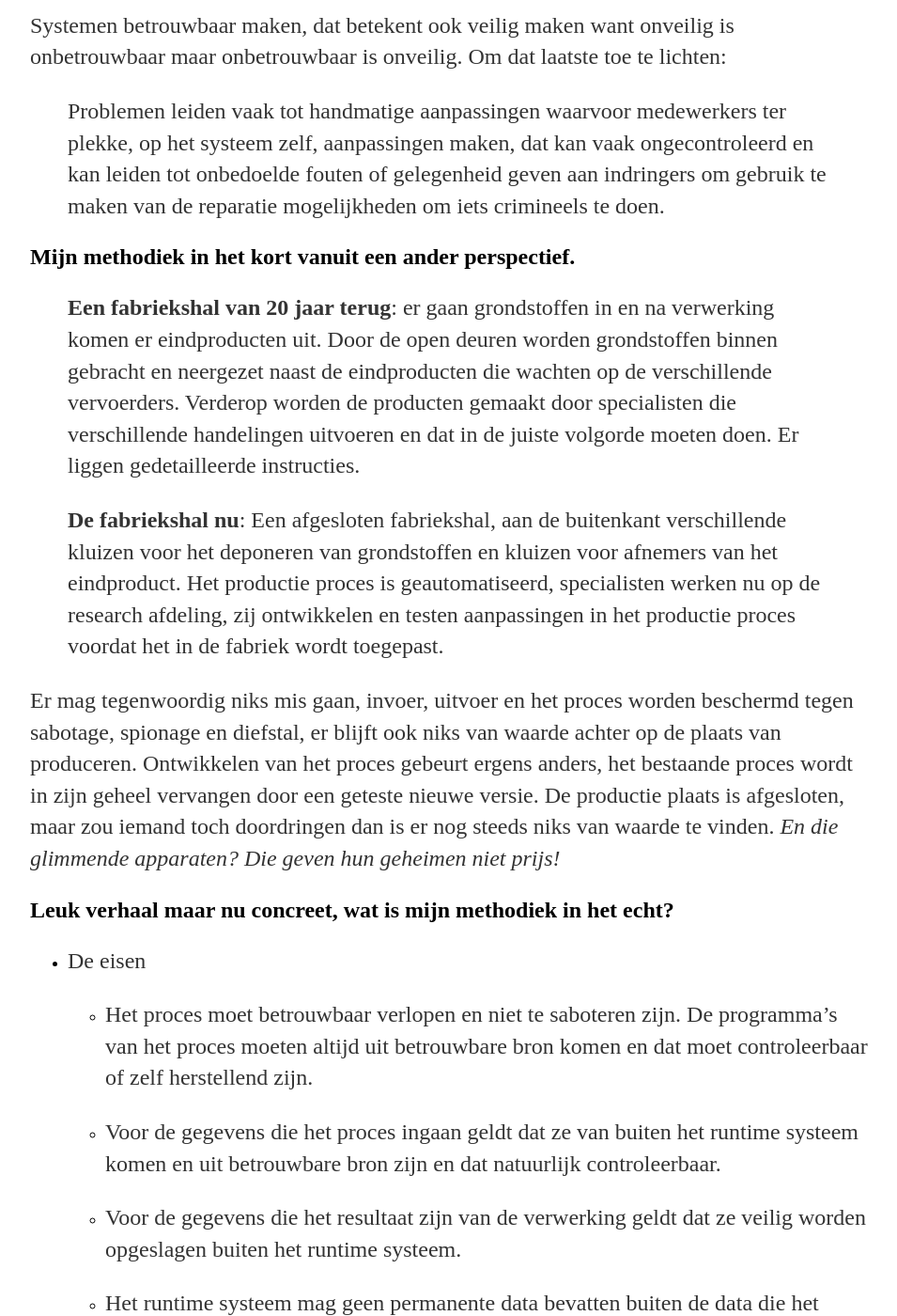
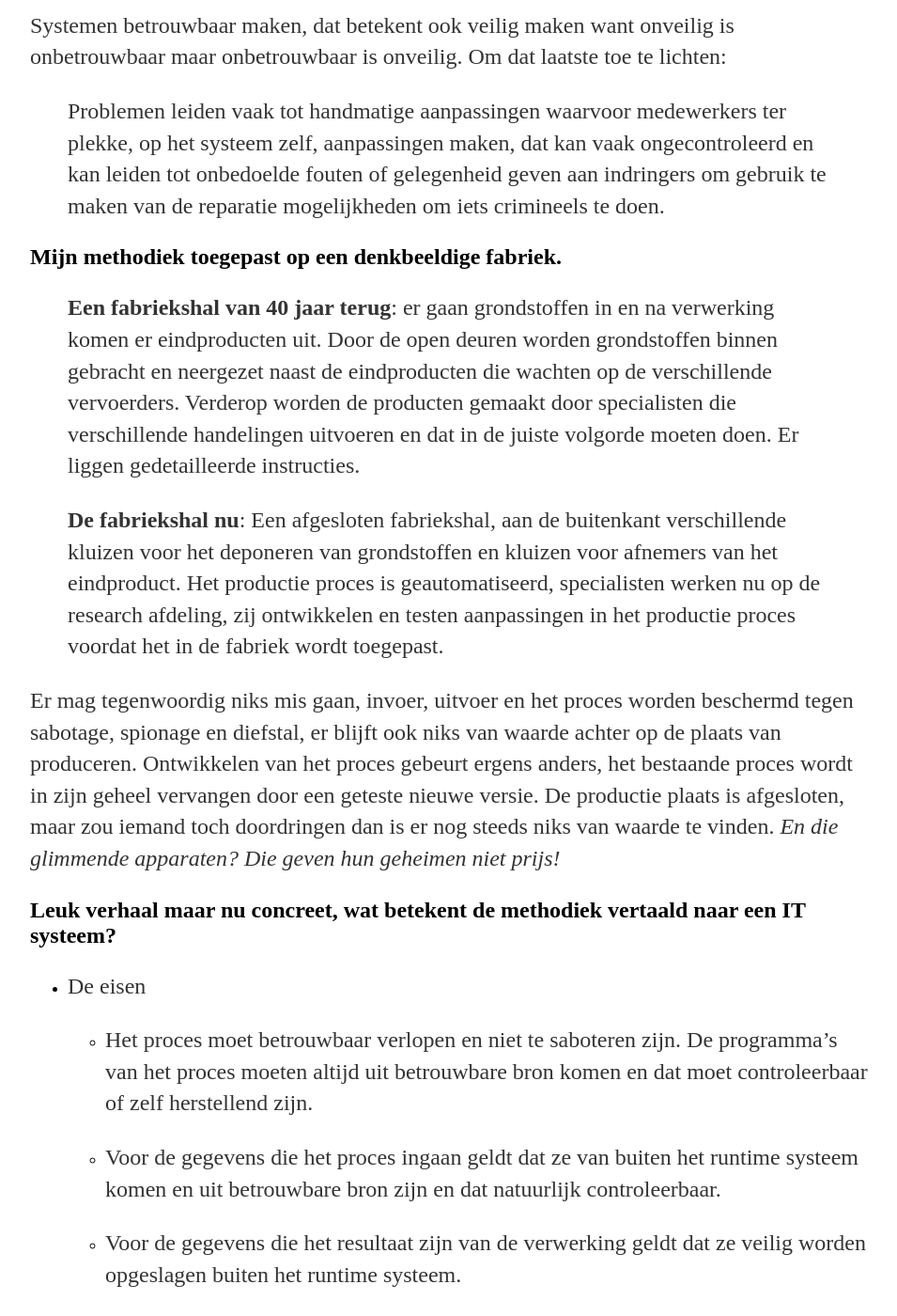
Before and after one commit to paedelm/paedelm.github.io, a Jekyll site: the page built from _posts/2021-04-23-Reden-van mijn-zelfstandigheid.md, in a window 1280 px wide and 1400 px high, scrolled down 593 px. Shown: the whole window at 94% size, without its empty margins (160-1115 px from the left). Built offline with Jekyll 4.4.1, drawn with Linux system fonts in a browser that asks for light colours; some of the changed text lies outside the part shown.

Commit message:
verschil metafoor en IT systeem

```diff
--- a/_posts/2021-04-23-Reden-van mijn-zelfstandigheid.md
+++ b/_posts/2021-04-23-Reden-van mijn-zelfstandigheid.md
@@ -13,13 +13,13 @@ date: 2020-04-22
   Systemen betrouwbaar maken, dat betekent ook veilig maken want onveilig is onbetrouwbaar maar onbetrouwbaar is onveilig. Om dat laatste toe te lichten:
   > Problemen leiden vaak tot handmatige aanpassingen waarvoor medewerkers ter plekke, op het systeem zelf, aanpassingen maken, dat kan vaak ongecontroleerd en kan leiden tot onbedoelde fouten of gelegenheid geven aan indringers om gebruik te maken van de reparatie mogelijkheden om iets crimineels te doen.
 
-## Mijn methodiek in het kort vanuit een ander perspectief.
-> **Een fabriekshal van 20 jaar terug**: er gaan grondstoffen in en na verwerking komen er eindproducten uit. Door de open deuren worden grondstoffen binnen gebracht en neergezet naast de eindproducten die wachten op de verschillende vervoerders. Verderop worden de producten gemaakt door specialisten die verschillende handelingen uitvoeren en dat in de juiste volgorde moeten doen. Er liggen gedetailleerde instructies.
+## Mijn methodiek toegepast op een denkbeeldige fabriek.
+> **Een fabriekshal van 40 jaar terug**: er gaan grondstoffen in en na verwerking komen er eindproducten uit. Door de open deuren worden grondstoffen binnen gebracht en neergezet naast de eindproducten die wachten op de verschillende vervoerders. Verderop worden de producten gemaakt door specialisten die verschillende handelingen uitvoeren en dat in de juiste volgorde moeten doen. Er liggen gedetailleerde instructies.
 
 > **De fabriekshal nu**: Een afgesloten fabriekshal, aan de buitenkant verschillende kluizen voor het deponeren van grondstoffen en kluizen voor afnemers van het eindproduct. Het productie proces is geautomatiseerd, specialisten werken nu op de research afdeling, zij ontwikkelen en testen aanpassingen in het productie proces voordat het in de fabriek wordt toegepast.
 
 Er mag tegenwoordig niks mis gaan, invoer, uitvoer en het proces worden beschermd tegen sabotage, spionage en diefstal, er blijft ook niks van waarde achter op de plaats van produceren. Ontwikkelen van het proces gebeurt ergens anders, het bestaande proces wordt in zijn geheel vervangen door een geteste nieuwe versie. De productie plaats is afgesloten, maar zou iemand toch doordringen dan is er nog steeds niks van waarde te vinden. _En die glimmende apparaten? Die geven hun geheimen niet prijs!_
-## Leuk verhaal maar nu concreet, wat is mijn methodiek in het echt?
+## Leuk verhaal maar nu concreet, wat betekent de methodiek vertaald naar een IT systeem?
 
 * De eisen
 
@@ -31,7 +31,7 @@ Er mag tegenwoordig niks mis gaan, invoer, uitvoer en het proces worden bescherm
 
   * Het runtime systeem mag geen permanente data bevatten buiten de data die het tijdelijk nodig heeft voor de verwerking.
 
-* Mijn invulling
+* De invulling
 
   * Het beheer van de software gebeurt op een andere plek dan waar de verwerking plaats vindt. Die software bestaat uit programma's en scripts voor het runtime systeem maar ook uit functies die nodig zijn voor het controleren, testen en uiteindelijk publiceren van een versleutelde export file voor het gebruik op het runtime systeem.
 
```
